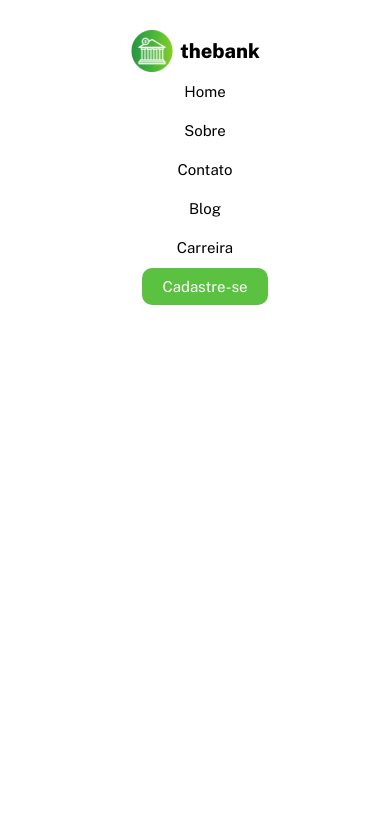
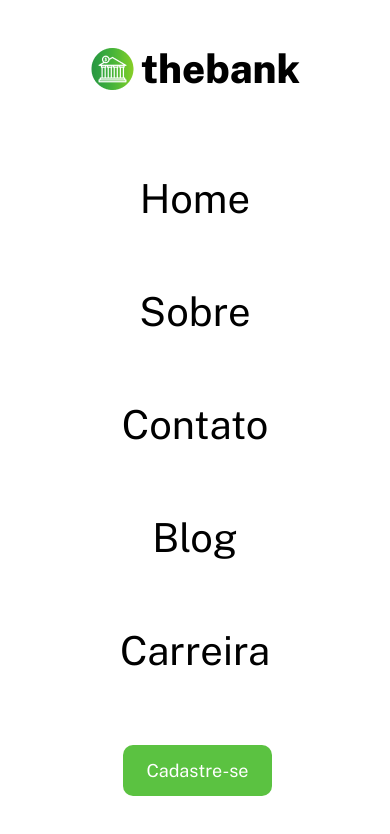
Before and after one commit to jonas-pinheiro/menu-com-flexbox, a plain HTML site: page index.html in a window 390 px wide. Drawn offline with nearby package versions, Linux system fonts and the light colour scheme.

Commit message:
Projeto alterado

```diff
--- a/index.html
+++ b/index.html
@@ -17,10 +17,11 @@
 
 <body>
     <header class="header">
-        <div class="container-logo">
-            <img class="logo" src="src/assets/images/logo.png" alt="Logo banco">
-            <a class="name-bank" href="/">thebank</a>
-        </div>
+        <a href="#" class="logo">
+            <img src="src/assets/images/logo.png" alt=" logo thebank">
+            <h1>thebank</h1>
+        </a>
+
         <nav>
             <ul class="menu">
                 <li><a href="#">Home</a></li>
--- a/src/css/reset.css
+++ b/src/css/reset.css
@@ -2,7 +2,6 @@
     margin: 0;
     padding: 0;
     box-sizing: border-box;
-    font-family: "Public Sans", sans-serif;
 }
 
 ul li {
--- a/src/css/responsive.css
+++ b/src/css/responsive.css
@@ -1,20 +1,37 @@
-@media (max-width: 620px) {
+@media (max-width: 810px) {
     .header {
-        display: flex;
+        flex-direction: column;
+        justify-content: center;
         align-items: center;
-        justify-content: center;
-        flex-direction: column;
     }
 
+   .logo h1 {
+    font-size: 40px;
+    font-weight: 800;
+   }
+
     .menu {
-        display: flex;
+        flex-direction: column;
+        justify-content: center;
         align-items: center;
-        justify-content: center;
-        flex-direction: column;
+        margin-top: 50px;
     }
 
-    li {
-        padding: 10px;
-        border-radius: 4px;
+    .menu li {
+        padding: 33px 0;
+    }
+
+    .menu li:last-child {
+        margin-top: 20px;
+    }
+
+    .menu li a {
+        font-size: 40px;
+        padding: 17px 40px;
+    }
+
+    .menu li a.btn {
+        font-size: 18px;
+        padding: 15px 23px;
     }
 }
--- a/src/css/style.css
+++ b/src/css/style.css
@@ -1,28 +1,35 @@
+body {
+    font-family: "Public Sans", sans-serif;
+    font-size: 400;
+}
+
 .header {
     display: flex;
-    padding: 30px;
+    padding: 45px;
     justify-content: space-between;
     align-items: center;
 }
 
 .logo {
-    width: 45px;
-    height: 42px;
+    display: flex;
+    align-items: center;
+}
+
+.logo h1 {
+    font-size: 20px;
+    margin-left: 5px;
 }
 
 .menu {
     display: flex;
-}
-
-.menu li a {
-    margin-left: 20px;
-    font-weight: 400;
-    font-size: 15px;
+    align-items: center;
 }
 
 .menu li a {
     padding: 10px 5px;
     transition: 0.3s ease-in-out;
+    margin: 15px;
+    font-size: 15px;
 }
 
 .menu li a:hover {
@@ -37,15 +44,3 @@
     margin-left: 20px;
     padding: 10px 20px;
 }
-
-.name-bank {
-    font-weight: 800;
-    font-size: 20px;
-    padding-left: 5px;
-}
-
-.container-logo {
-    display: flex;
-    align-items: center;
-    justify-content: center;
-}
```
